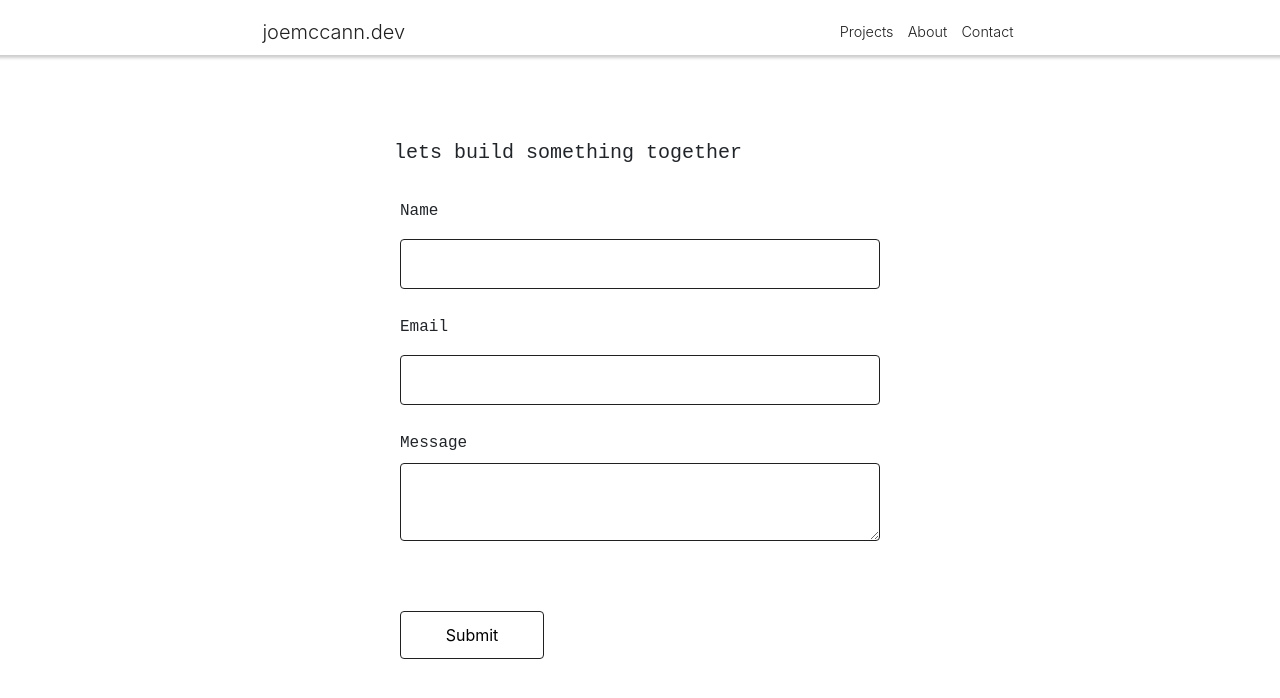
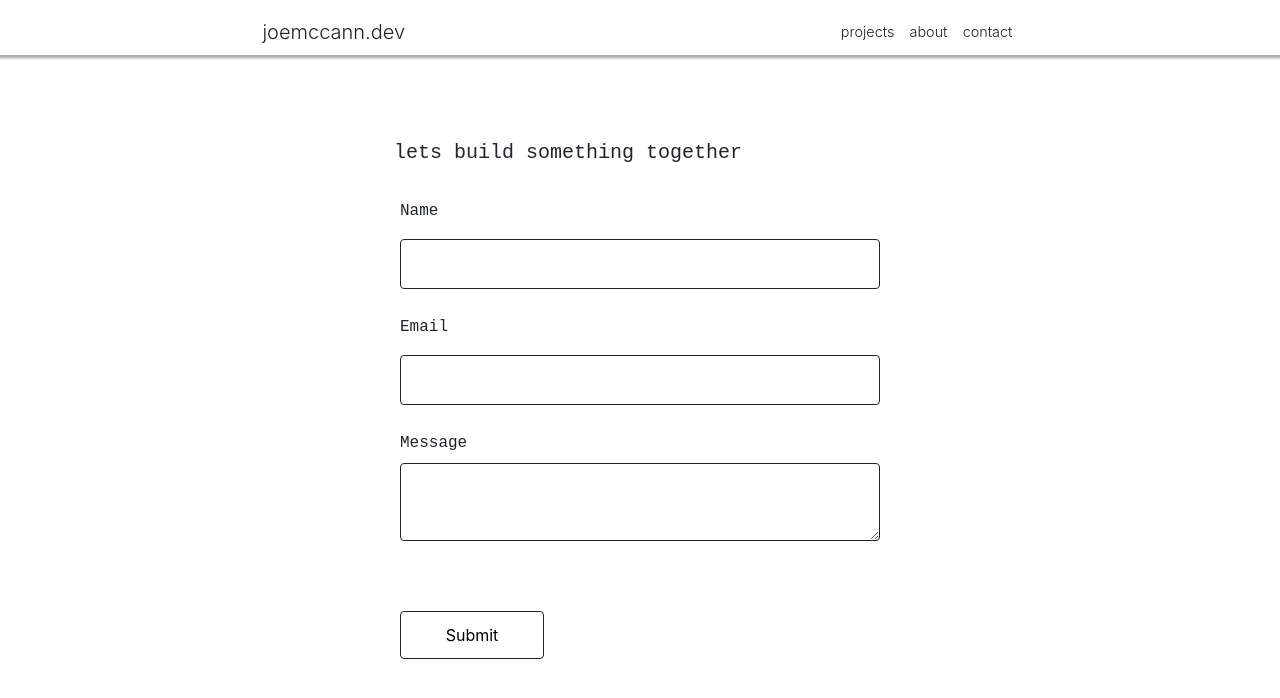
Before and after one commit to the-rabblerouser/portfolio, a Next.js app: page /contact in a window 1280 px wide. Shown: the top 698 px of the page. Built offline with nearby package versions, Linux system fonts and the light colour scheme.

Commit message:
navbar moved to _app.js and hover styling updated on nav links

```diff
--- a/components/Navbar.js
+++ b/components/Navbar.js
@@ -3,8 +3,7 @@ import Link from 'next/link';
 
 import styles from '../styles/Navbar.module.css';
 
-const Navbar = ({ aboutLink }) => {
-	console.log(aboutLink);
+const Navbar = () => {
 	return (
 		<>
 			<nav className={styles.nav}>
@@ -15,13 +14,13 @@ const Navbar = ({ aboutLink }) => {
 						</Link>
 						<div className={styles.sectionNavs}>
 							<Link href="/projects">
-								<a className={styles.links}>Projects</a>
+								<a className={styles.links}>projects</a>
 							</Link>
-							<Link href={aboutLink}>
-								<a className={styles.links}>About</a>
+							<Link href="/#about">
+								<a className={styles.links}>about</a>
 							</Link>
 							<Link href="/contact">
-								<a className={styles.links}>Contact</a>
+								<a className={styles.links}>contact</a>
 							</Link>
 							{/* <button className={styles.button} onClick={toggleMode}>
 								{!darkMode ? <Brightness3 /> : <WbSunny />}
--- a/pages/_app.js
+++ b/pages/_app.js
@@ -1,16 +1,32 @@
 import { useState } from 'react';
 import Head from 'next/head';
 
+import Navbar from '../components/Navbar';
 import '../styles/globals.css';
 
 function MyApp({ Component, pageProps }) {
 	const [darkMode, setDarkMode] = useState();
+
+	// const toggleMode = () => setDarkMode((prevMode) => !prevMode);
+
+	// function getMode() {
+	// 	if (typeof window !== 'undefined') {
+	// 		const saveMode = JSON.parse(localStorage.getItem('darkMode'));
+
+	// 		return saveMode || false;
+	// 	}
+	// }
+
+	// useEffect(() => {
+	// 	localStorage.setItem('darkMode', JSON.stringify(darkMode));
+	// }, [darkMode]);
 	return (
 		<>
 			<Head>
 				<title>Joe McCann</title>
 				<link rel="stylesheet" href="/favicon.ico" />
 			</Head>
+			<Navbar />
 			<Component {...pageProps} />
 			<style jsx global>{`
 				:root {
--- a/pages/projects.js
+++ b/pages/projects.js
@@ -1,12 +1,9 @@
 import { useSpring, animated, config } from 'react-spring';
 // import Skeleton from 'react-loading-skeleton';
 
-import Navbar from '../components/Navbar';
 import ProjectCard from '../components/ProjectCard';
 
 import styles from '../styles/Projects.module.css';
-
-const aboutLink = 'http://localhost:3000/#about';
 
 const projects = () => {
 	const titleAnimation = useSpring({
@@ -17,7 +14,6 @@ const projects = () => {
 	});
 	return (
 		<>
-			<Navbar aboutLink={aboutLink} />
 			<div className={styles.container}>
 				<animated.h1 className={styles.projectTitle} style={titleAnimation}>
 					Projects
--- a/styles/Navbar.module.css
+++ b/styles/Navbar.module.css
@@ -28,12 +28,26 @@
 	align-items: center;
 }
 
-a.title {
+.title {
 	color: var(--font-color);
 	font-size: 20px;
 	font-weight: 300;
 }
-a.links {
+
+.title:hover {
+	color: var(--font-color);
+	font-size: 20px;
+	font-weight: 300;
+}
+
+.links {
+	background-color: transparent;
+	color: var(--font-color);
+	font-size: 14.4px;
+	margin-left: 10px;
+}
+
+.links:hover {
 	background-color: transparent;
 	color: var(--font-color);
 	font-size: 14.4px;
```
Also changed, not shown: pages/index.js (+2 -8 lines).
